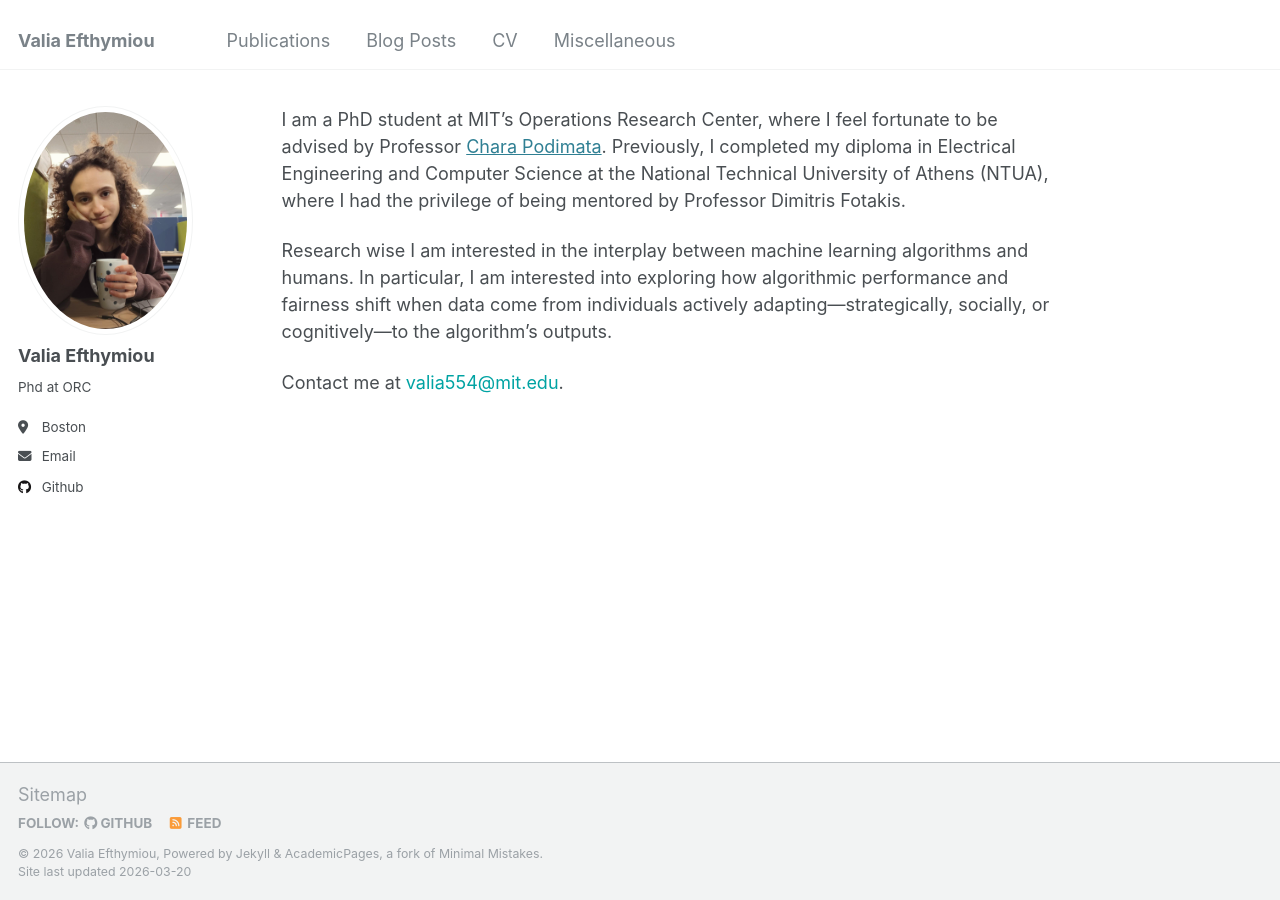
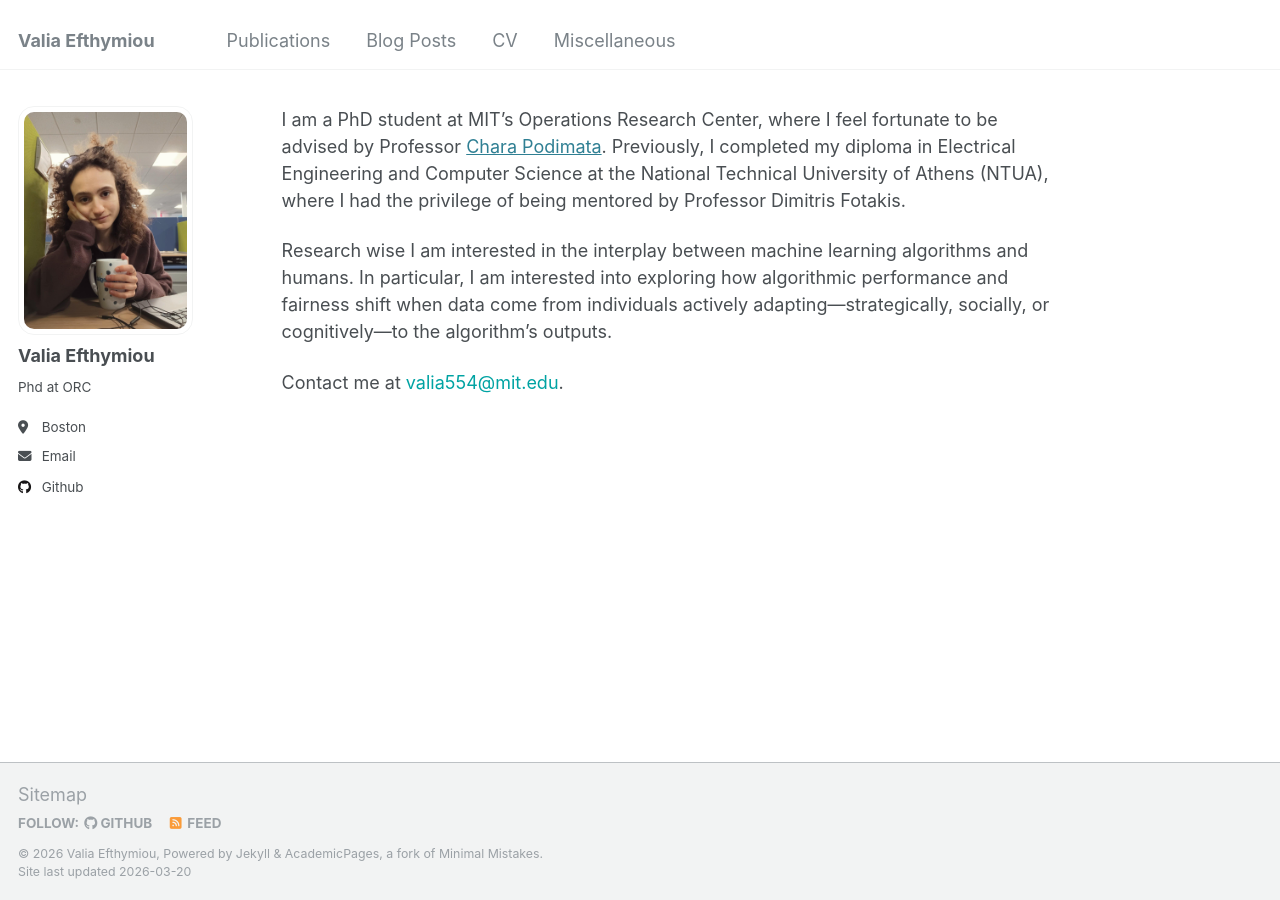
Before and after one commit to valiaEft/valiaEft.github.io, a Jekyll site: the page built from _pages/about.md, in a window 1280 px wide. Built offline with Jekyll 4.4.1, drawn with Linux system fonts in a browser that asks for light colours.

Commit message:
change radius of pic

```diff
--- a/_sass/_sidebar.scss
+++ b/_sass/_sidebar.scss
@@ -91,7 +91,7 @@
 
   img {
     max-width: 175px;
-    border-radius: 50%;
+    border-radius: 16px;
 
     @include breakpoint($large) {
       padding: 5px;
```
Also changed, not shown: 1 other file.
